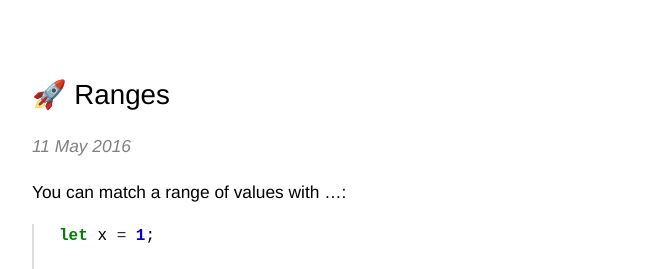
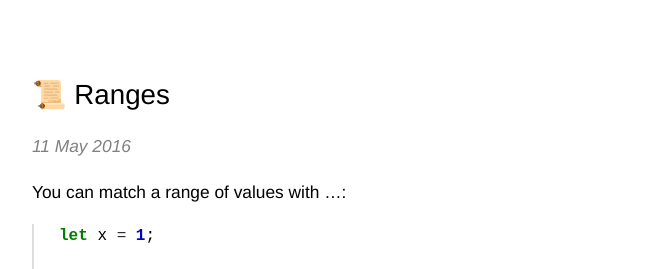
Before and after one commit to adelarsq/daily-rust.github.io, a Jekyll site: the page built from _posts/2016-05-11-ranges.md, in a window 1280 px wide. Shown: the top 269 px of the page, without its empty margins (158-825 px from the left). Built offline with Jekyll 4.4.1, drawn with Linux system fonts in a browser that asks for light colours.

```diff
--- a/_posts/2016-05-11-ranges.md
+++ b/_posts/2016-05-11-ranges.md
@@ -1,6 +1,6 @@
 ---
 layout: post
-title: "🚀 Ranges"
+title: "📜 Ranges"
 index_title: "Ranges"
 tags: [rustposts, rust]
 ---
```
